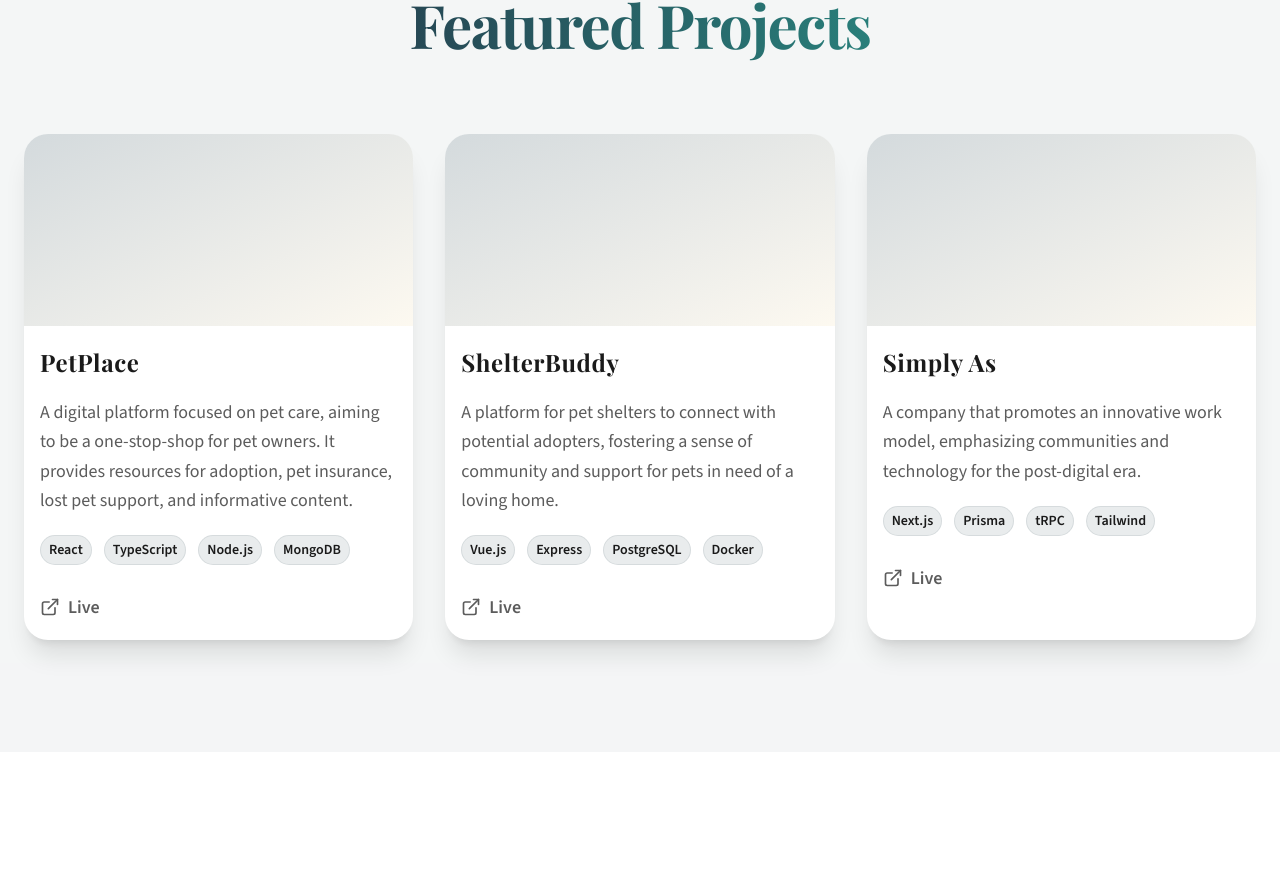
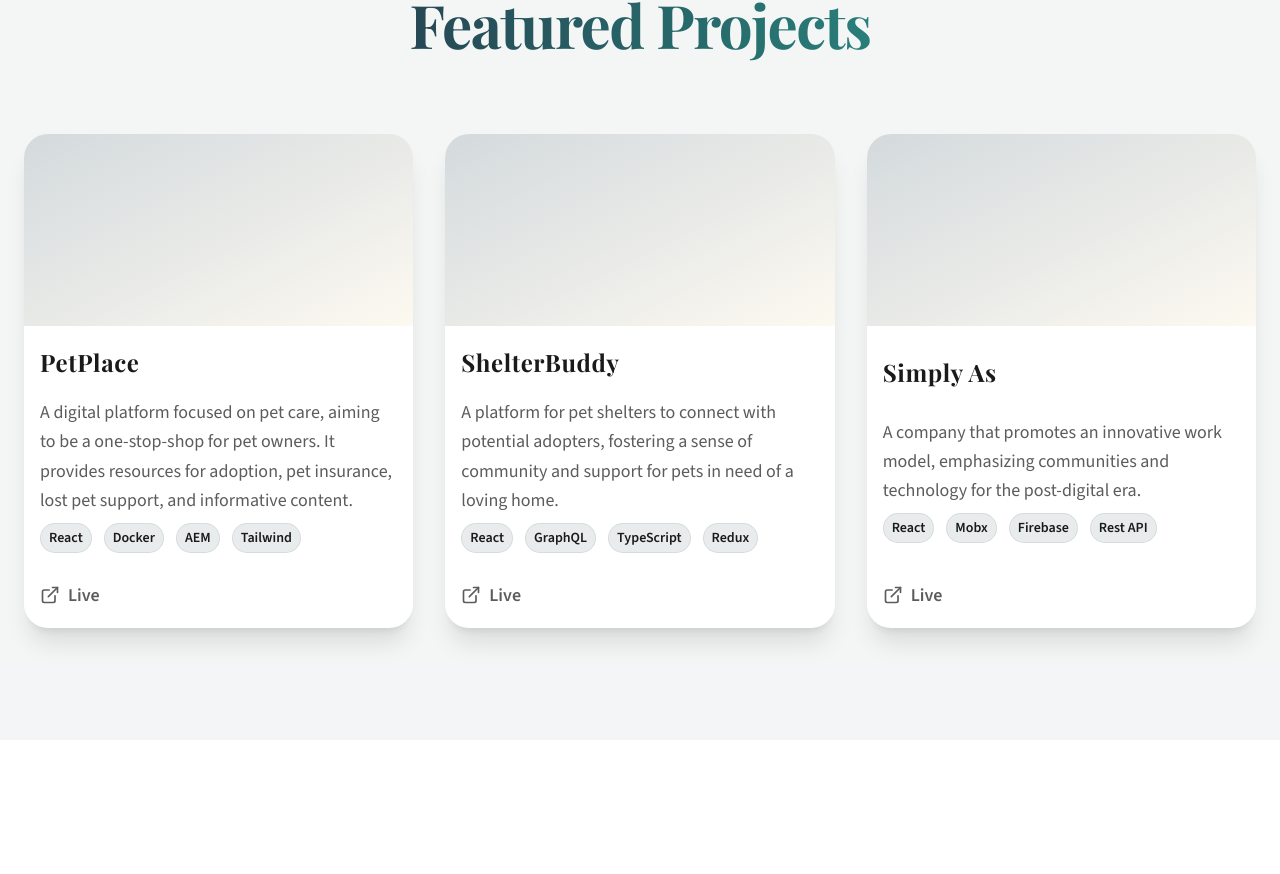
Before and after one commit to yuliaribeiro/portfolio, a React (Vite) app: page / in a window 1280 px wide. Shown: the part 2640-3514 px from the top of the page. Built offline with nearby package versions, Linux system fonts and the light colour scheme.

Commit message:
feat: populate stacks for each company

```diff
--- a/src/sections/projects/ProjectsSection.tsx
+++ b/src/sections/projects/ProjectsSection.tsx
@@ -8,19 +8,19 @@ export const ProjectsSection = () => {
     {
       id: "petplace",
       title: "PetPlace",
-      stacks: ["React", "TypeScript", "Node.js", "MongoDB"],
+      stacks: ["React", "Docker", "AEM", "Tailwind"],
       link: "https://petplace.com",
     },
     {
       id: "shelterbuddy",
       title: "ShelterBuddy",
-      stacks: ["Vue.js", "Express", "PostgreSQL", "Docker"],
+      stacks: ["React", "GraphQL", "TypeScript", "Redux"],
       link: "https://shelterbuddy.com",
     },
     {
       id: "simplyas",
       title: "Simply As",
-      stacks: ["Next.js", "Prisma", "tRPC", "Tailwind"],
+      stacks: ["React", "Mobx", "Firebase", "Rest API"],
       link: "https://simplyas.com",
     },
   ]
--- a/src/sections/projects/components/Projects.tsx
+++ b/src/sections/projects/components/Projects.tsx
@@ -24,7 +24,7 @@ export const Projects = ({ pageTitle, projectsInfo }: ProjectsProps) => {
         <div className="md: grid grid-cols-1 gap-6 md:grid-cols-2 md:gap-8 lg:grid-cols-3">
           {projectsInfo.map(({ title, description, stacks, link }, index) => (
             <Card
-              className="flex flex-col gap-3 space-y-2"
+              className="flex flex-col justify-between gap-3 space-y-2"
               key={`${index}-${title}`}
             >
               <div className="from-brand-primary/20 to-accent/10 -mx-4 -mt-4 h-48 bg-gradient-to-br"></div>
@@ -32,16 +32,17 @@ export const Projects = ({ pageTitle, projectsInfo }: ProjectsProps) => {
                 {title}
               </h3>
 
+              <div className="space-y-2">
                 {/* Description */}
                 <p className="text-foreground-muted text-lg leading-relaxed">
                   {description}
                 </p>
-
                 {/* Stacks */}
                 <div className="flex gap-3 pb-2">
                   {stacks.map((stack, index) => (
                     <Badge key={`${index}-${stack}`}>{stack}</Badge>
                   ))}
+                </div>
               </div>
 
               {/* Links */}
--- a/src/sections/skills/components/carousel/utils/getMockCarousel.ts
+++ b/src/sections/skills/components/carousel/utils/getMockCarousel.ts
@@ -1,4 +1,4 @@
-import type { TechItem } from "../hooks/useCarousel"
+import type { TechItem } from "../../../types/skillsTypes"
 
 export const mockItems: TechItem[] = [
   { name: "React", icon: "devicon-react-original", category: "Frontend" },
```
Lines whose indentation alone changed are shown as unchanged.
